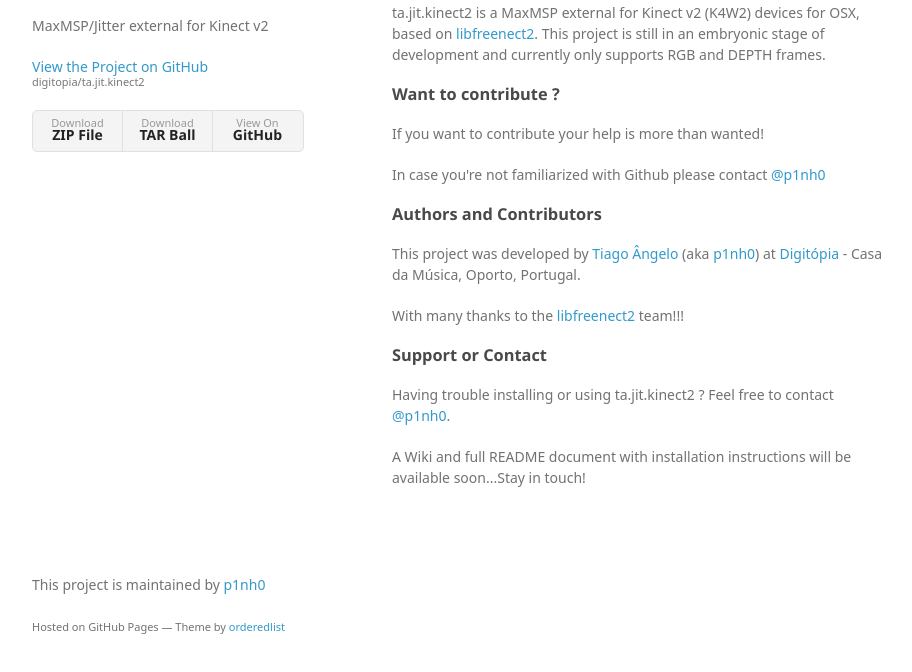
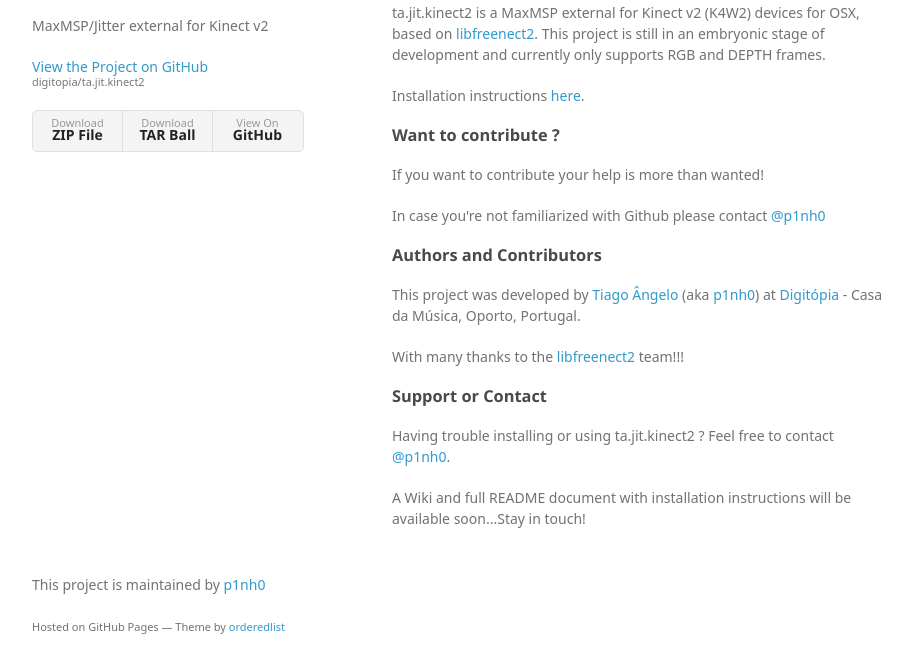
Before and after one commit to Digitopia/ta.jit.kinect2, a plain HTML site: page index.html in a window 1280 px wide. Shown: the part 94-766 px from the top of the page, without its empty margins (178-1090 px from the left). Drawn offline with Linux system fonts and the light colour scheme; a web font is replaced by a local one.

Commit message:
Added installation instructions (wiki link)

```diff
--- a/index.html
+++ b/index.html
@@ -34,6 +34,9 @@
 <p>
 ta.jit.kinect2 is a MaxMSP external for Kinect v2 (K4W2) devices for OSX, based on <a href="https://github.com/OpenKinect/libfreenect2" target="_blank">libfreenect2</a>.
 This project is still in an embryonic stage of development and currently only supports RGB and DEPTH frames.
+</p>
+<p>
+  Installation instructions <a href="https://github.com/Digitopia/ta.jit.kinect2/wiki/Installation">here</a>.
 </p>
 
 <h3>
```
